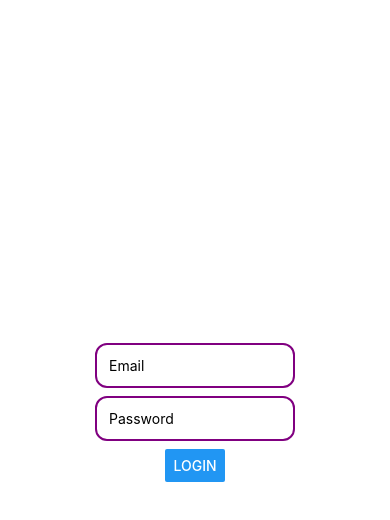
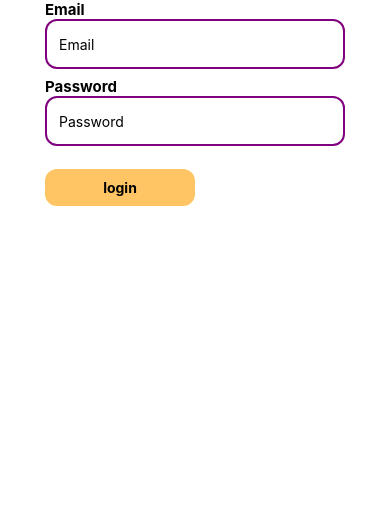
Before and after one commit to aplasket/drinkcurator, a React Native app: screen /Login in a window 390 px wide. Shown: the top 520 px of the page. Built offline with nearby package versions, Linux system fonts and the light colour scheme.

Commit message:
update types to add customButton props, change title of types file, and add custom Button component

```diff
--- a/App.tsx
+++ b/App.tsx
@@ -1,11 +1,14 @@
 import { StatusBar } from 'expo-status-bar';
 import { SafeAreaView, StyleSheet, Text } from 'react-native';
 import CustomInput from './src/components/CustomInput';
+import { CustomButton } from "./src/components/CustomButton";
 
 export default function App() {
   return (
     <SafeAreaView style={styles.container}>
-      <CustomInput />
+      <CustomInput label={"Email"} />
+      <CustomInput label={"Password"} isPassword={true}/>
+      <CustomButton label={"login"}/>
     </SafeAreaView>
   );
 }
@@ -14,7 +17,5 @@ const styles = StyleSheet.create({
   container: {
     flex: 1,
     backgroundColor: '#fff',
-    alignItems: 'center',
-    justifyContent: 'center',
   },
 });
--- a/package.json
+++ b/package.json
@@ -9,11 +9,13 @@
     "web": "expo start --web"
   },
   "dependencies": {
+    "@react-navigation/stack": "^6.3.20",
     "expo": "~49.0.15",
     "expo-status-bar": "~1.6.0",
     "react": "18.2.0",
     "react-native": "0.72.6",
-    "react-native-navigation": "^7.37.2"
+    "react-native-navigation": "^7.37.2",
+    "react-native-gesture-handler": "~2.12.0"
   },
   "devDependencies": {
     "@babel/core": "^7.20.0",
--- /dev/null
+++ b/src/components/CustomButton.tsx
@@ -0,0 +1,34 @@
+import { StyleSheet, Text, TouchableOpacity, View } from "react-native";
+import { ButtonProps } from "../types/types";
+
+export const CustomButton = ({label}: ButtonProps) => {
+  const handleSubmit = () => {
+    //check authentication for email and password
+  };
+
+  return (
+    <View style={styles.container}>
+    <TouchableOpacity style={styles.button} onPress={handleSubmit}>
+      <Text style={styles.text}>{label}</Text>
+    </TouchableOpacity>
+  </View>
+  )
+}
+
+const styles = StyleSheet.create({
+  container: {
+    paddingTop: 15,
+    paddingHorizontal: 45,
+  },
+  button: {
+    alignItems: 'center',
+    borderRadius: 12,
+    backgroundColor: '#FFC463',
+    paddingVertical: 10,
+    width: '50%'
+  },
+  text:{
+    fontSize: 14,
+    fontWeight: 'bold',
+  }
+});
--- a/src/components/CustomInput.tsx
+++ b/src/components/CustomInput.tsx
@@ -1,45 +1,41 @@
 import { useState } from "react";
 import { Button, StyleSheet, Text, TextInput, View } from "react-native";
+import { CustomInputProps } from "../types/types";
 
-const CustomInput = (): JSX.Element => {
-  const [ email, setEmail ] = useState("");
-  const [ password, setPassword ] = useState("");
+const CustomInput = ({label, isPassword}: CustomInputProps): JSX.Element => {
+  const [ text, onChangeText ] = useState("");
 
-  const handleSubmit = () => {
-    //check authentication for email and password
-  };
+
 
   return (
-    <View style={styles.inputWrapper}>
-      <TextInput
-        placeholder="Email"
-        value={email}
-        onChangeText={setEmail}
-        style={styles.inputBox}
-      />
-      <TextInput
-        placeholder="Password"
-        value={password}
-        onChangeText={setPassword}
-        style={styles.inputBox}
-      />
-      <Button title="Login" onPress={handleSubmit}/>
+    <View>
+      <View style={styles.inputWrapper}>
+        <Text style={styles.text}>{label}</Text>
+        <TextInput
+          placeholder={label}
+          value={text}
+          onChangeText={onChangeText}
+          style={styles.inputBox}
+        />
+      </View>
     </View>
   )
 }
 
 const styles = StyleSheet.create({
+  text: {
+    fontSize: 15,
+    fontWeight: "bold",
+  },
   inputWrapper: {
-    flexDirection: 'column',
-    justifyContent: "center",
-    alignItems: "center",
-    marginBottom: 20
+    width: "100%",
+    paddingHorizontal: 45
   },
   inputBox: {
-    width: 200,
     borderColor: "purple",
     borderRadius: 12,
     borderWidth: 2,
+    height: 50,
     padding: 12,
     marginBottom: 8
   },
--- a/src/types/CustomInput.ts
+++ /dev/null
@@ -1,4 +0,0 @@
-export type CustomInputProps = {
-  label: string;
-  isPassword: boolean;
-};
--- /dev/null
+++ b/src/types/types.ts
@@ -0,0 +1,10 @@
+import { TouchableOpacityProps } from "react-native";
+
+export type CustomInputProps = {
+  label: string;
+  isPassword?: boolean;
+};
+
+export interface ButtonProps extends TouchableOpacityProps {
+  label: string;
+};
```
Also changed, not shown: 1 other file (tests, documents, lock files or other folders).
